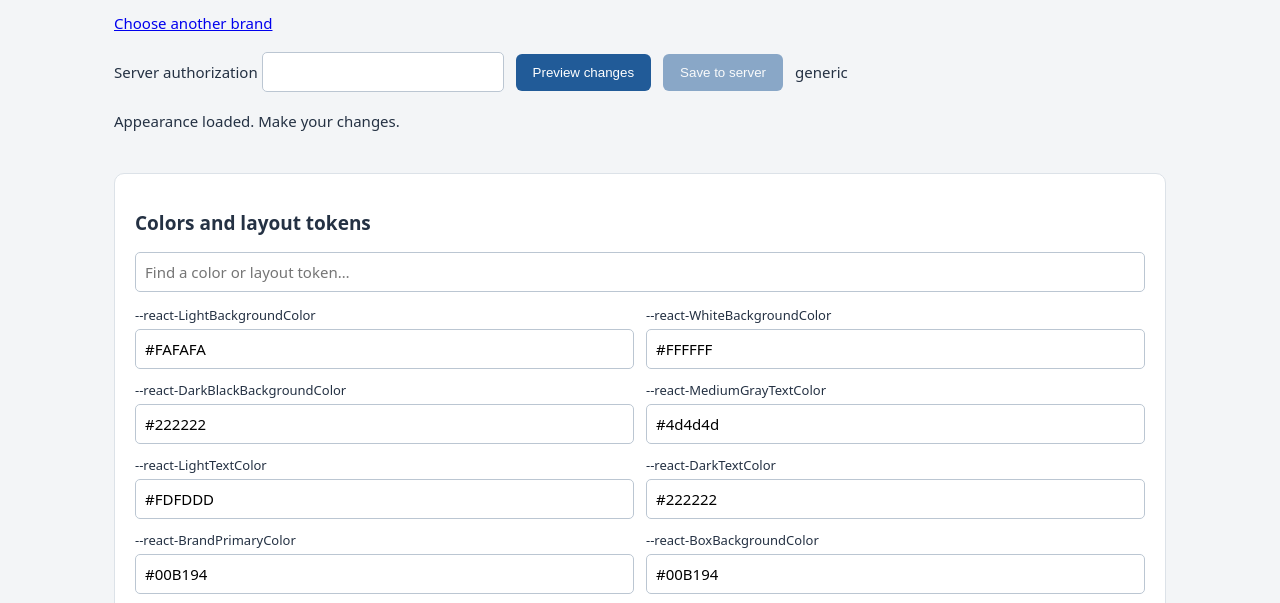
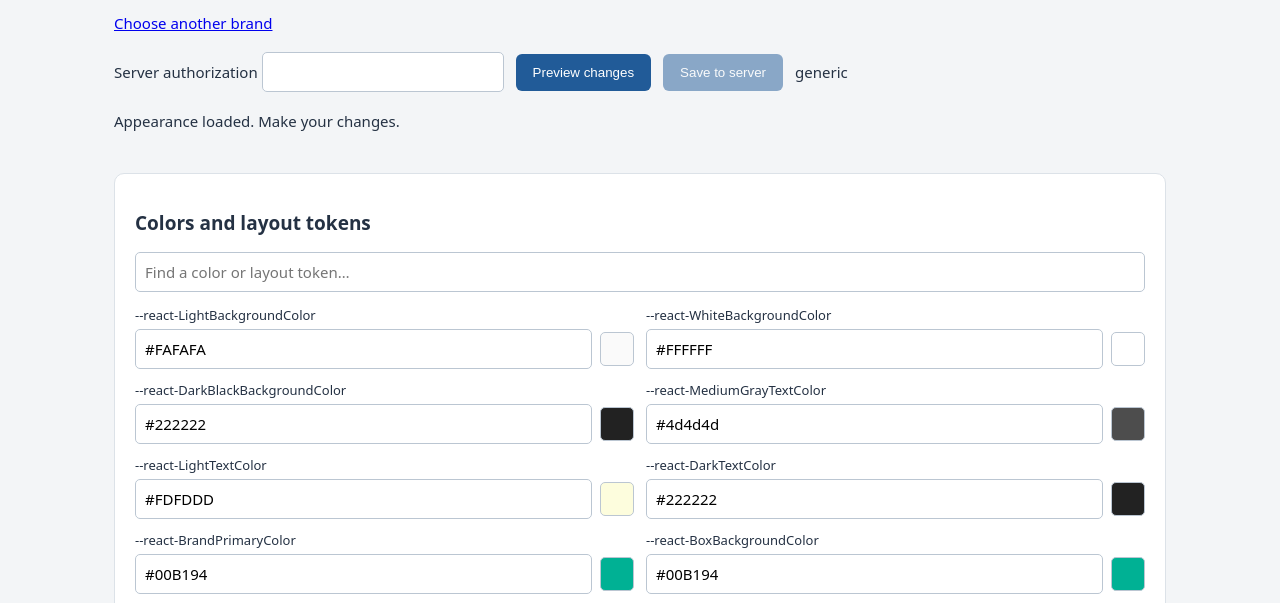
Before and after one commit to Richard032/curtisdemo, a website: page generic/editor.html in a window 1280 px wide. Shown: the part 145-748 px from the top of the page. Drawn offline with Linux system fonts and the light colour scheme.

Commit message:
Show color previews in hosted appearance editors

```diff
--- a/generic/editor.html
+++ b/generic/editor.html
@@ -32,6 +32,9 @@
   #preview-page { margin-left: 8px; }
   .fields { display: grid; grid-template-columns: 1fr 1fr; gap: 12px; max-height: 400px; overflow: auto; }
   .field { display: grid; gap: 5px; } .field span { font-size: 13px; overflow-wrap: anywhere; }
+  .color-value { display: flex; align-items: center; gap: 8px; }
+  .color-value input { flex: 1; }
+  .color-swatch { width: 34px; height: 34px; flex: none; border: 1px solid #bbc6d2; border-radius: 5px; }
   .graphics { display: grid; grid-template-columns: repeat(auto-fill,minmax(225px,1fr)); gap: 14px; }
   .graphic { padding: 12px; border: 1px solid #dce2e8; border-radius: 6px; overflow: hidden; }
   .graphic img { display: block; width: 100%; height: 110px; object-fit: contain; margin-bottom: 8px; background: #eef1f5; }
@@ -129,8 +132,19 @@ function renderColors() {
         const title = document.createElement("span"); title.textContent = property;
         const input = document.createElement("input");
         input.value = rule.style.getPropertyValue(property).trim();
+        const valueRow = document.createElement("div"); valueRow.className = "color-value";
+        const swatch = document.createElement("span"); swatch.className = "color-swatch";
+        swatch.setAttribute("role", "img");
+        swatch.setAttribute("aria-label", "Color preview for " + property);
+        function updateSwatch() {
+          const color = CSS.supports("color", input.value.trim());
+          swatch.hidden = !color;
+          if (color) swatch.style.backgroundColor = input.value.trim();
+        }
+        updateSwatch();
         input.addEventListener("input", () => {
           const value = input.value.trim();
+          updateSwatch();
           const valid = safeValue(value) && (!value || CSS.supports(property, value));
           input.setCustomValidity(valid ? "" : "Invalid CSS value.");
           if (!valid) return;
@@ -139,7 +153,8 @@ function renderColors() {
           $("css-source").value = serializeCss();
           changedStyles = true; dirty();
         });
-        row.append(title, input); $("colors").append(row);
+        valueRow.append(input, swatch);
+        row.append(title, valueRow); $("colors").append(row);
       }
       else if (rule.cssRules) scan(rule.cssRules);
     }
```
Also changed, not shown: ottobock/editor.html (+16 -1 lines), pride/editor.html (+16 -1 lines).
